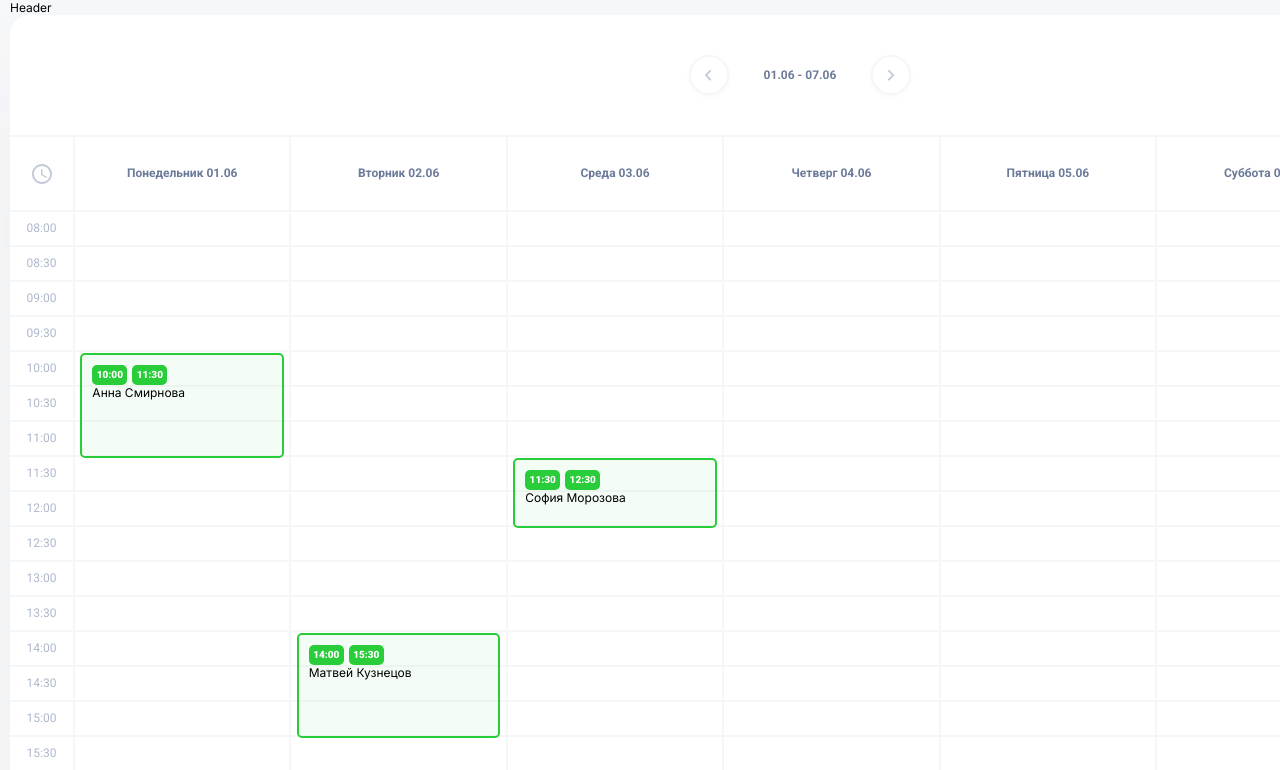
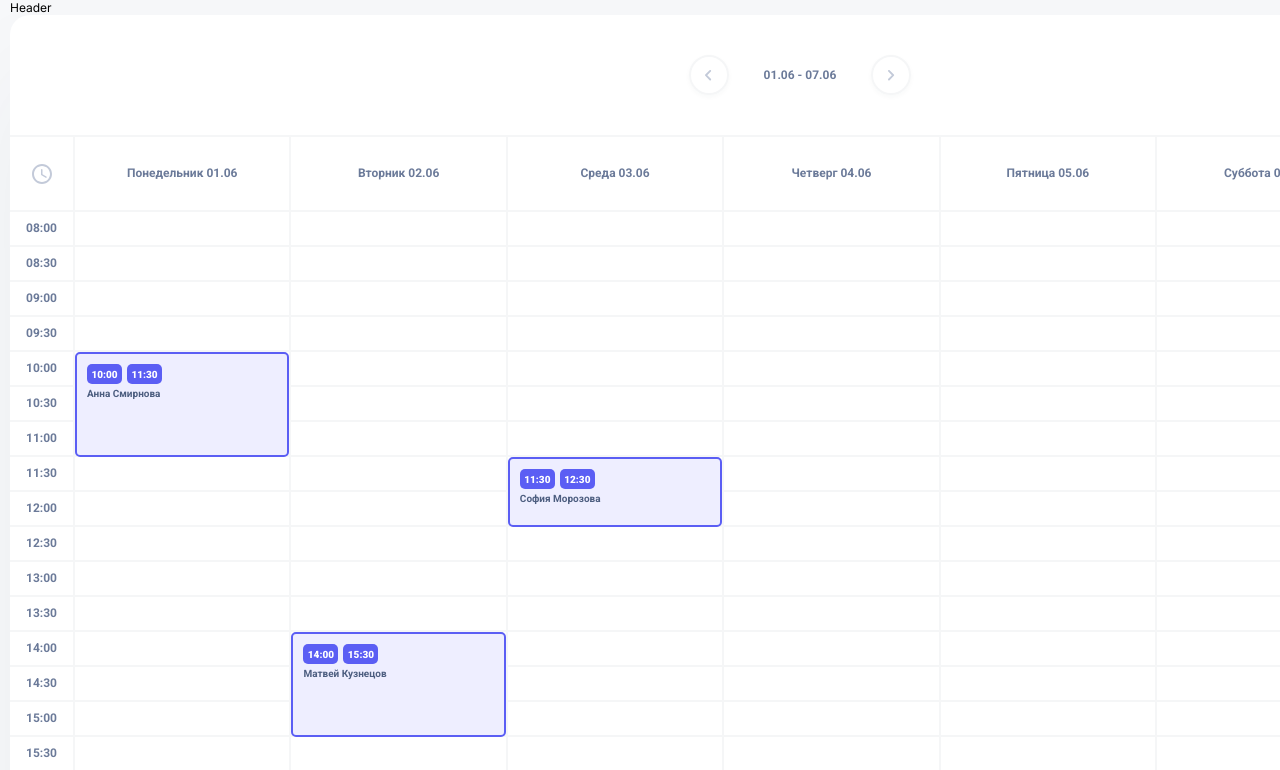
Before and after one commit to ComShep/coach-crm, a React (Vite) app: page /dashboard in a window 1280 px wide. Shown: the top 770 px of the page. Built offline with nearby package versions, Linux system fonts and the light colour scheme.

Commit message:
добавил цветовое выеделение разных типов занятий

```diff
--- a/src/components/DashboardGrid/DashboardGrid.module.css
+++ b/src/components/DashboardGrid/DashboardGrid.module.css
@@ -7,9 +7,10 @@
 	display: flex;
 	justify-content: center;
 	align-items: center;
-	color: #adb8cc;
+	color: #6b7a99;
 	font-family: Roboto;
 	line-height: 167%;
+	font-weight: 700;
 }
 
 .cell {
--- a/src/components/DashboardGrid/LessonCard.module.css
+++ b/src/components/DashboardGrid/LessonCard.module.css
@@ -1,10 +1,9 @@
 .lesson {
 	position: absolute;
-	top: 2.5%;
-	left: 2.5%;
-	border: 2px solid #29cc39;
-	background: rgba(41, 204, 57, 0.05);
-	width: 95%;
+	top: 0;
+	left: 0;
+
+	width: 100%;
 	z-index: 5;
 	height: 35px;
 	padding: 10px;
@@ -15,3 +14,21 @@
 	display: flex;
 	gap: 5px
 }
+
+.student{
+	font-family: Roboto;
+	font-weight: 700;
+	font-size: 10px;
+	line-height: 200%;
+	color: #4d5e80;
+}
+
+.recurringColor {
+	border: 2px solid #5b5ef4;
+	background: #eeeeff;
+}
+
+.singleColor {
+	border: 2px solid #22c97e;
+	background: #e6faf2;
+}
--- a/src/components/DashboardGrid/LessonCard.tsx
+++ b/src/components/DashboardGrid/LessonCard.tsx
@@ -1,3 +1,4 @@
+import clsx from "clsx"
 import type { Lesson } from "../../store/types"
 import { getDurationSlots } from "../../utils/schedule"
 import { TimeLabel } from "../assets/TimeLabel/TimeLabel"
@@ -11,13 +12,19 @@ type Props = {
 export const LessonCard = ({lesson, isCancelled}: Props) => {
 	const durationSlot = getDurationSlots(lesson.startTime, lesson.endTime);
 
+	const lessonStyle = clsx({
+		[styles.lesson]: true,
+		[styles.recurringColor]: lesson.type === 'recurring',
+		[styles.singleColor]: lesson.type === 'single',
+	})
+
 	return (
-		<div className={styles.lesson} style={{ height: `calc(35px * ${durationSlot})`}}>
+		<div className={lessonStyle} style={{ height: `calc(35px * ${durationSlot})`}}>
 			<div className={styles.lessonLabels}>
-				<TimeLabel time={lesson.startTime}/>
-				<TimeLabel time={lesson.endTime}/>
+				<TimeLabel time={lesson.startTime} type={lesson.type}/>
+				<TimeLabel time={lesson.endTime} type={lesson.type}/>
 			</div>
-			{lesson.studentName}
+			<p className={styles.student}>{lesson.studentName}</p>
 		</div>
 	)
 }
--- a/src/components/assets/TimeLabel/TimeLabel.module.css
+++ b/src/components/assets/TimeLabel/TimeLabel.module.css
@@ -14,3 +14,11 @@
 	text-align: center;
 	color: #fff;
 }
+
+.recurringColor {
+	background: #5b5ef4;
+}
+
+.singleColor {
+	background: #22c97e;
+}
--- a/src/components/assets/TimeLabel/TimeLabel.tsx
+++ b/src/components/assets/TimeLabel/TimeLabel.tsx
@@ -1,11 +1,20 @@
+import clsx from 'clsx'
 import styles from './TimeLabel.module.css'
 
 type Props = {
 	time: string
+	type: string
 }
 
-export const TimeLabel = ({time}: Props) => {
+export const TimeLabel = ({time, type}: Props) => {
+
+	const labelStyles = clsx({
+		[styles.label]: true,
+		[styles.recurringColor]: type === 'recurring',
+		[styles.singleColor]: type === 'single',
+	})
+
 	return (
-		<div className={styles.label}>{time}</div>
+		<div className={labelStyles}>{time}</div>
 	)
 }
```
